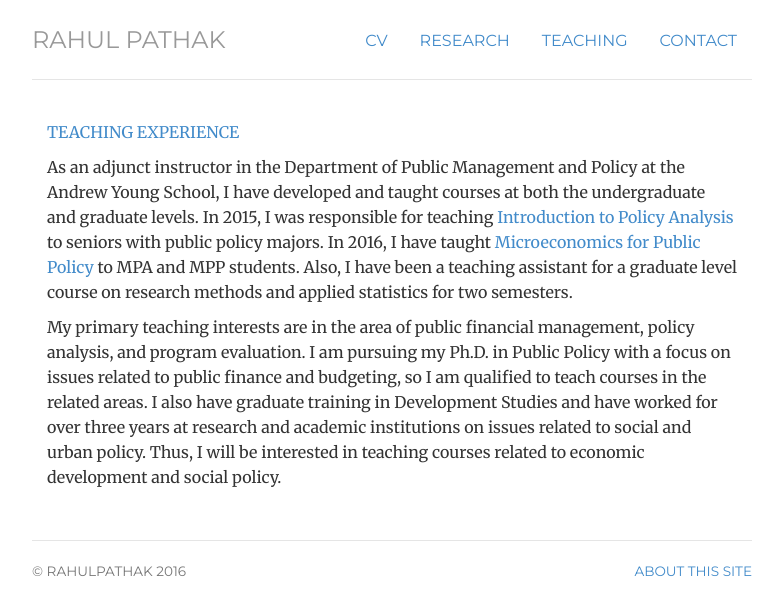
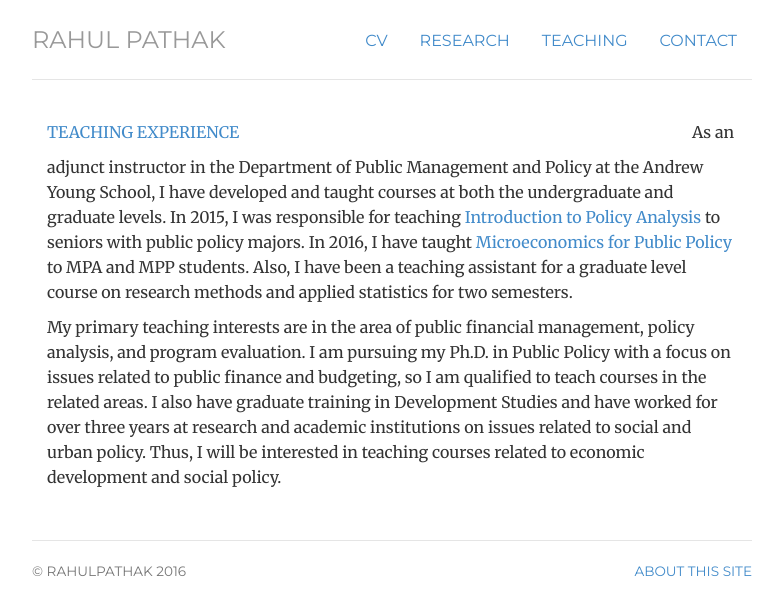
Before and after one commit to pathak-rahul/pathak-rahul.github.io, a Jekyll site: the page built from teaching/index.html, in a window 1280 px wide. Shown: the top 615 px of the page, without its empty margins (248-1031 px from the left). Built offline with Jekyll 4.4.1, drawn with Linux system fonts in a browser that asks for light colours.

Commit message:
Update index.html

```diff
--- a/teaching/index.html
+++ b/teaching/index.html
@@ -4,7 +4,7 @@
 ---
 <!-- <div class="jumbotron"> -->
 <div class="row marketing">
-		<div class="col-sm-12">
+		<div class="col-sm-11">
 
 <p class="text-primary">TEACHING EXPERIENCE</p>
 	</div>
```
